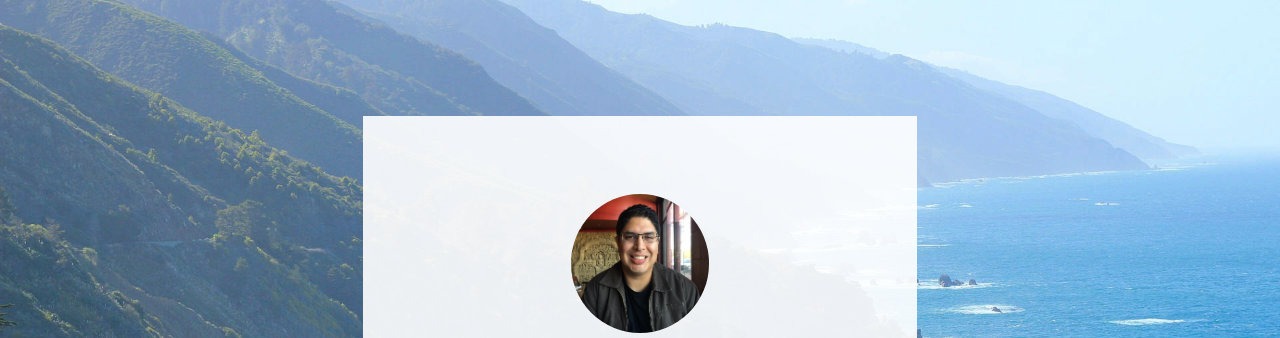
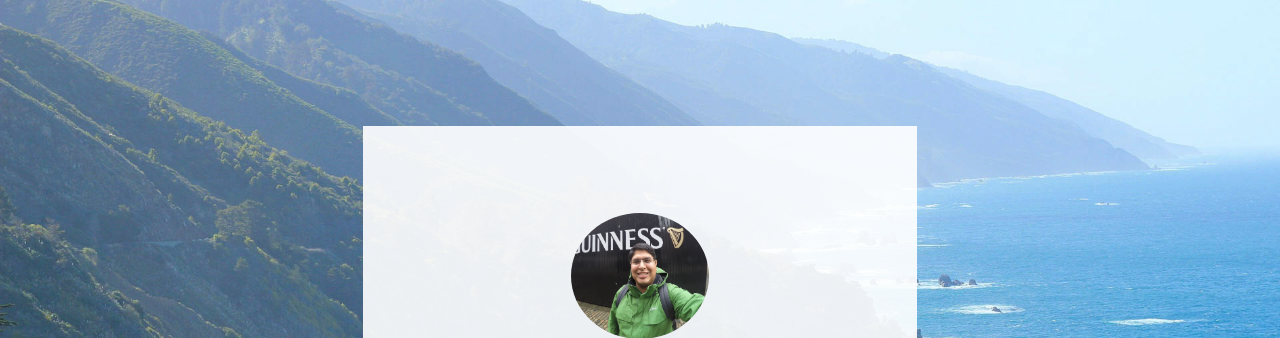
Before and after one commit to jcoria/jcoria.github.io, a plain HTML site: page index.html in a window 1280 px wide. Shown: the top 338 px of the page. Drawn offline with nearby package versions, Linux system fonts and the light colour scheme.

Commit message:
Randomize mug image on page

```diff
--- a/index.html
+++ b/index.html
@@ -23,7 +23,30 @@
       <div id="wrapper">
          <div id="main">
             <div class="inner">
-               <div class="image" id="image01"><img src="image01.JPG" alt="" /></div>
+               <!--<div class="image" id="image01"><img src="image03.JPG" alt="Jose Coria" /></div>-->
+               <script type="text/javascript">
+              <!--
+               var currentdate = 0;
+               var image_number = 0;
+               function ImageArray (n) {
+                 this.length = n;
+                 for (var i =1; i <= n; i++) {
+                   this[i] = ' '
+                 }
+               }
+               image = new ImageArray(4)
+               image[0] = 'image01.JPG'
+               image[1] = 'image02.JPG'
+               image[2] = 'image03.JPG'
+               image[3] = 'image04.JPG'
+               function randomimage() {
+                 currentdate = new Date()
+                 image_number = currentdate.getSeconds() % 4
+               	 return(image[image_number])
+               }
+               document.write("<div class=\"image\" id=\"image01\"><img src='" + randomimage()+ "'>");
+              //-->
+               </script>
                <h1 id="text01">Jose C. Coria</h1>
                <p id="text02">NDg0NTRjNGM0ZjJjMjA1NzRmNTI0YzQ0MjE=</p>
                <hr id="divider01" />
```
Also changed, not shown: image03.JPG (added), image04.JPG (added).
